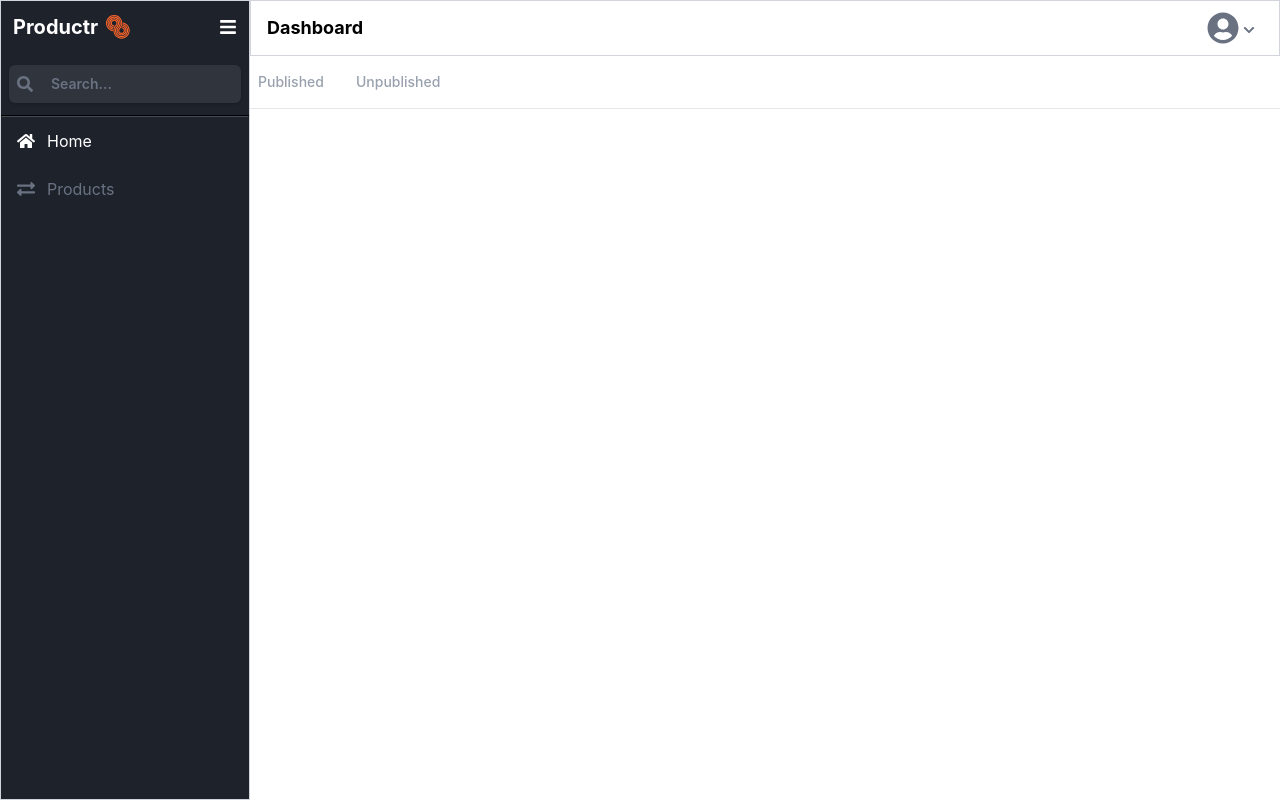
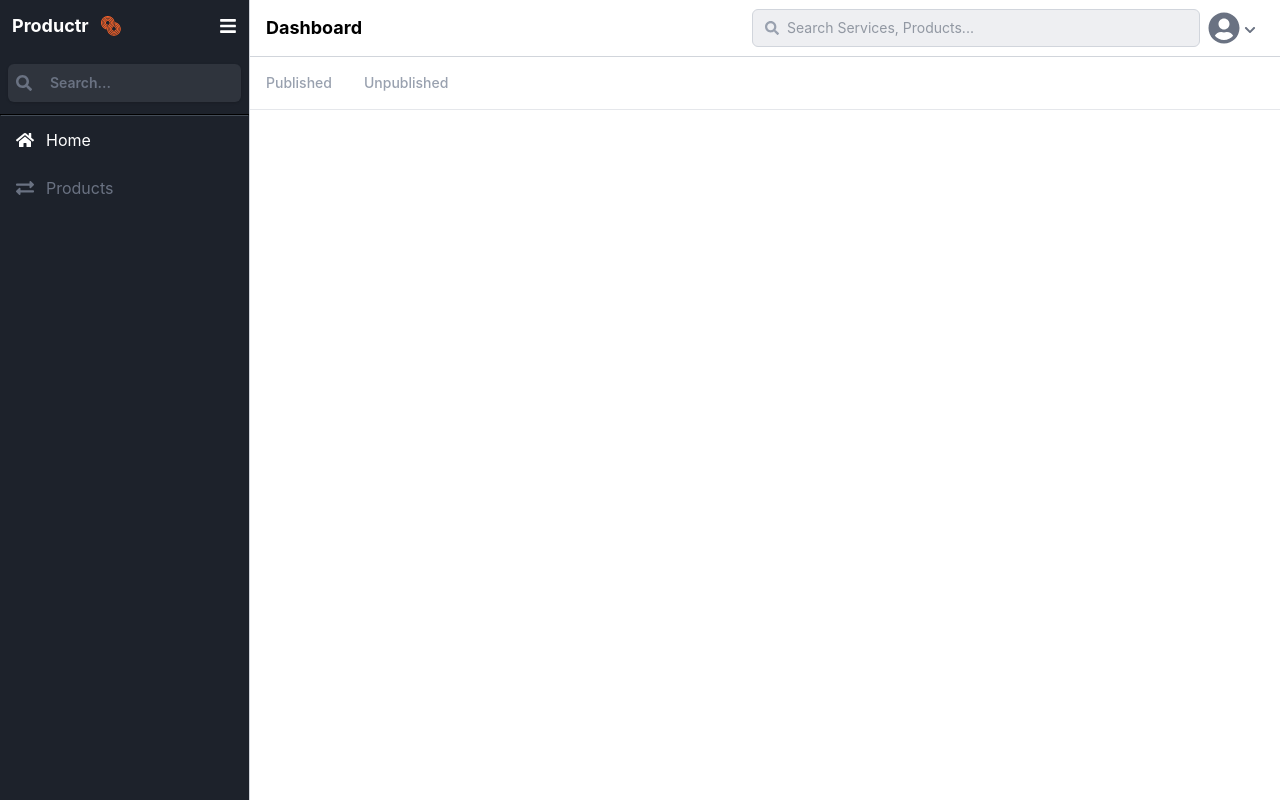
Before and after one commit to rahullakh/orufy-assignment, a React (Vite) app in the folder client/: page /home in a window 1280 px wide. Built offline with nearby package versions, Linux system fonts and the light colour scheme.

Commit message:
Navbar,SearchBar,Sidebar,Home, components ui is optimize

```diff
--- a/client/src/components/ui/navbar/Navbar.jsx
+++ b/client/src/components/ui/navbar/Navbar.jsx
@@ -1,7 +1,8 @@
 import { useState } from "react";
 import { FaChevronDown, FaUserCircle } from "react-icons/fa";
 import productIcon from "../../../assets/icons/Vector.svg";
-import SearchBar  from "../../ui/searchbar/SearchBar";6
+import SearchBar from "../../ui/searchbar/SearchBar";
+
 const Navbar = ({ route }) => {
   const [profileImage, setProfileImage] = useState(null);
   const [search, setSearch] = useState("");
@@ -23,36 +24,40 @@ const Navbar = ({ route }) => {
     return null;
   };
 
-  const showSearchBar = route.includes("products");
+  const showSearchBar = true;
 
   return (
-    <div className="h-14 w-full flex items-center justify-between border border-[#D1D5DB] px-4 py-2 bg-white dark:bg-gray-900 border-b">
+    <div className="w-full border-b border-[#D1D5DB] bg-white dark:bg-gray-900">
+
+      <div className="hidden md:flex h-14 items-center px-4">
 
 
-      <div className="flex items-center gap-2">
+        <div className="flex items-center gap-2 flex-shrink-0">
           {getIcon() && (
-          <img src={getIcon()} className="w-5 h-5 mr-2" />
+            <img src={getIcon()} className="w-5 h-5" />
           )}
 
-        <h1 className="text-lg font-bold">
+          <h1 className="text-lg font-bold whitespace-nowrap">
             {getTitle()}
           </h1>
         </div>
 
 
-
-
-      <div className="flex items-center justify-between gap-8">
+        <div className="flex-1 flex justify-end">
+          <div className="w-full max-w-md">
             {showSearchBar && (
-        <div className="flex-1 flex justify-center">
               <SearchBar
                 value={search}
                 onChange={(e) => setSearch(e.target.value)}
                 placeholder="Search Services, Products..."
+                compact
               />
+            )}
           </div>
-      )}
+        </div>
 
+
+        <div className="flex items-center gap-3 flex-shrink-0">
           <input
             type="file"
             id="profileUpload"
@@ -79,6 +84,66 @@ const Navbar = ({ route }) => {
           </label>
         </div>
       </div>
+
+
+      <div className="md:hidden">
+
+        <div className="h-14 flex items-center justify-between px-4">
+
+
+          <div className="flex items-center gap-2">
+            {getIcon() && (
+              <img src={getIcon()} className="w-5 h-5" />
+            )}
+
+            <h1 className="text-lg font-bold">
+              {getTitle()}
+            </h1>
+          </div>
+
+
+          <div className="flex items-center gap-3">
+            <input
+              type="file"
+              id="profileUploadMobile"
+              className="hidden"
+              accept="image/*"
+              onChange={handleImageUpload}
+            />
+
+            <label
+              htmlFor="profileUploadMobile"
+              className="cursor-pointer"
+            >
+              {profileImage ? (
+                <img
+                  src={profileImage}
+                  alt="profile"
+                  className="w-8 h-8 rounded-full object-cover border"
+                />
+              ) : (
+                <FaUserCircle className="w-8 h-8 text-gray-500" />
+              )}
+            </label>
+
+            <FaChevronDown className="text-gray-500 text-xs mt-1" />
+          </div>
+        </div>
+
+
+        <div className="px-4 pb-2">
+          {showSearchBar && (
+            <SearchBar
+              value={search}
+              onChange={(e) => setSearch(e.target.value)}
+              placeholder="Search Services, Products..."
+            />
+          )}
+        </div>
+
+      </div>
+
+    </div>
   );
 };
 
--- a/client/src/components/ui/searchbar/SearchBar.jsx
+++ b/client/src/components/ui/searchbar/SearchBar.jsx
@@ -1,18 +1,42 @@
-import { IoSearch } from "react-icons/io5";
+import { FaSearch } from "react-icons/fa";
 
-const SearchBar = ({ value, onChange, placeholder = "Search..." }) => {
+const SearchBar = ({
+  value,
+  onChange,
+  placeholder = "Search...",
+  compact = false,
+}) => {
   return (
-    <div className="flex items-center gap-2 w-full sm:max-w-lg border border-gray-300  rounded-sm px-3 py-2 bg-gray-100 focus-within:border-[#4050FF] transition">
+    <div className={`w-full ${compact ? "max-w-md" : ""}`}>
 
-      <IoSearch className="text-gray-500 text-lg sm:text-xl" />
+      <div className="
+        flex items-center gap-2
+        border border-gray-300 dark:border-gray-600
+        rounded-md
+        bg-[#eeeff2] dark:bg-gray-800
+        focus-within:ring-2 focus-within:ring-blue-500
+        transition
+        px-3
+        py-2
+        hover:shadow-sm
+      ">
+
+
+        <FaSearch className="text-gray-400 text-sm flex-shrink-0" />
+
 
         <input
           type="text"
           value={value}
           onChange={onChange}
           placeholder={placeholder}
-        className="w-full outline-none font-semibold text-sm sm:text-base"
+          className="
+            w-full bg-transparent outline-none
+            text-sm text-gray-700 dark:text-gray-200
+          "
         />
+      </div>
+
     </div>
   );
 };
--- a/client/src/components/ui/sidebar/Sidebar.jsx
+++ b/client/src/components/ui/sidebar/Sidebar.jsx
@@ -3,6 +3,7 @@ import { AnimatePresence, motion } from "framer-motion";
 import { NavLink } from "react-router-dom";
 import { FaHome, FaExchangeAlt, FaBars, FaSearch } from "react-icons/fa";
 import productIcon from "../../../assets/icons/Vector.svg";
+
 const routes = [
   { path: "/home", name: "Home", icon: <FaHome /> },
   { path: "products", name: "Products", icon: <FaExchangeAlt /> },
@@ -52,10 +53,19 @@ const SideBar = () => {
   return (
     <motion.div
       animate={{ width: isOpen ? "250px" : "70px" }}
-      className="h-screen border-r flex flex-col bg-[#1D222B] text-[] border border-[#D1D5DB]"
+      className="h-screen border-r flex flex-col bg-[#1D222B] border-[#D1D5DB]"
     >
+
+
       <div className="flex items-center p-3 text-white">
 
+
+        <div className="flex w-full justify-center md:hidden">
+          <FaBars size={22} onClick={toggle} className="cursor-pointer" />
+        </div>
+
+
+        <div className="hidden md:flex items-center w-full">
 
           <AnimatePresence>
             {isOpen && (
@@ -63,7 +73,7 @@ const SideBar = () => {
                 initial={{ opacity: 0, x: -10 }}
                 animate={{ opacity: 1, x: 0 }}
                 exit={{ opacity: 0, x: -10 }}
-        className="text-xl font-bold whitespace-nowrap"
+                className="text-lg font-bold whitespace-nowrap"
               >
                 Productr
               </motion.h1>
@@ -71,25 +81,28 @@ const SideBar = () => {
           </AnimatePresence>
 
 
+          {isOpen && (
             <img
               src={productIcon}
               alt="Product Icon"
-    className="w-6 h-6 object-contain ml-2"
+              className="w-5 h-5 object-contain ml-2 lg:ml-3"
             />
-
+          )}
 
           <div className="ml-auto cursor-pointer">
             <FaBars size={18} onClick={toggle} />
           </div>
 
         </div>
+      </div>
+
 
       <div
-        className={`flex items-center bg-[#2F343D] mx-2 font-semibold my-3  py-1 pl-2 rounded-md shadow  transition-all ${
+        className={`flex items-center bg-[#2F343D] mx-2 font-semibold my-3 py-1 pl-2 rounded-md shadow transition-all ${
           !isOpen ? "justify-center" : ""
         }`}
       >
-        <FaSearch className="text-gray-500  dark:text-gray-300" />
+        <FaSearch className="text-gray-500 dark:text-gray-300" />
 
         <AnimatePresence>
           {isOpen && (
@@ -100,22 +113,24 @@ const SideBar = () => {
               variants={inpAnimation}
               type="text"
               placeholder="Search..."
-              className="ml-2 bg-transparent text-sm  text-gray-900 dark:text-white placeholder-gray-500 focus:outline-none"
+              className="ml-2 bg-transparent text-sm text-white placeholder-gray-500 focus:outline-none"
             />
           )}
         </AnimatePresence>
       </div>
-      <div className="border border-b-[#6B768380] ">
-      </div>
 
-      <div className="flex flex-col px-2 ">
+      <div className="border border-b-[#6B768380]" />
+
+
+      <div className="flex flex-col px-2">
+
         {routes.map((route) => (
           <NavLink
             key={route.name}
             to={route.path}
             className={({ isActive }) =>
               `flex items-center p-2 my-1 rounded-md transition-all duration-200
-        ${isActive ? " text-white" : "text-gray-500  hover:text-white "}
+              ${isActive ? "text-white" : "text-gray-500 hover:text-white"}
               ${!isOpen ? "justify-center" : ""}`
             }
           >
@@ -133,8 +148,10 @@ const SideBar = () => {
                 </motion.span>
               )}
             </AnimatePresence>
+
           </NavLink>
         ))}
+
       </div>
     </motion.div>
   );
--- a/client/src/pages/homepage/Home.jsx
+++ b/client/src/pages/homepage/Home.jsx
@@ -3,34 +3,33 @@ import { NavLink } from "react-router-dom";
 const Home = () => {
   return (
     <div className="border-b border-gray-200">
-
-      <div className="flex gap-8 px-2">
-
+      <div className="flex gap-8 px-4">
 
         <NavLink
           to="published"
           className={({ isActive }) =>
-            `relative py-4 text-sm font-medium transition ${
-              isActive ? "text-blue-600" : "text-gray-400 hover:text-gray-600"
+            `relative py-4 text-sm font-medium transition group ${
+              isActive ? "text-blue-600" : "text-gray-400 hover:text-blue-600"
             }`
           }
         >
           Published
 
-          <span
-            className={({ isActive }) => ""}
-          />
+
+          <span className="absolute left-0 bottom-0 h-[2px] w-0 bg-blue-600 transition-all duration-300 group-hover:w-full"></span>
         </NavLink>
 
         <NavLink
           to="unpublished"
           className={({ isActive }) =>
-            `relative py-4 text-sm font-medium transition ${
-              isActive ? "text-blue-600" : "text-gray-400 hover:text-gray-600"
+            `relative py-4 text-sm font-medium transition group ${
+              isActive ? "text-blue-600" : "text-gray-400 hover:text-blue-600"
             }`
           }
         >
           Unpublished
+
+          <span className="absolute left-0 bottom-0 h-[2px] w-0 bg-blue-600 transition-all duration-300 group-hover:w-full"></span>
         </NavLink>
 
       </div>
```
Lines whose indentation alone changed are shown as unchanged.
